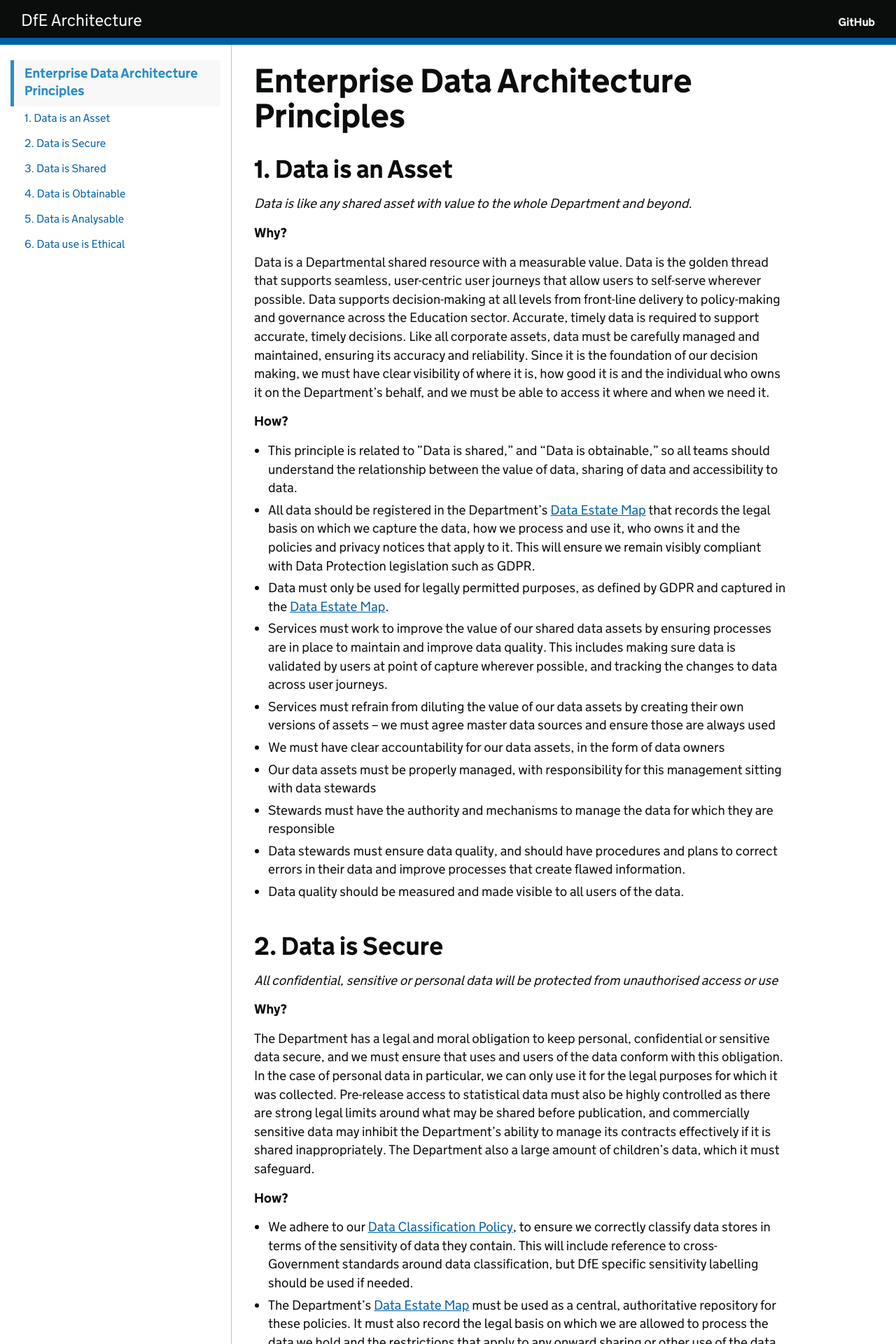
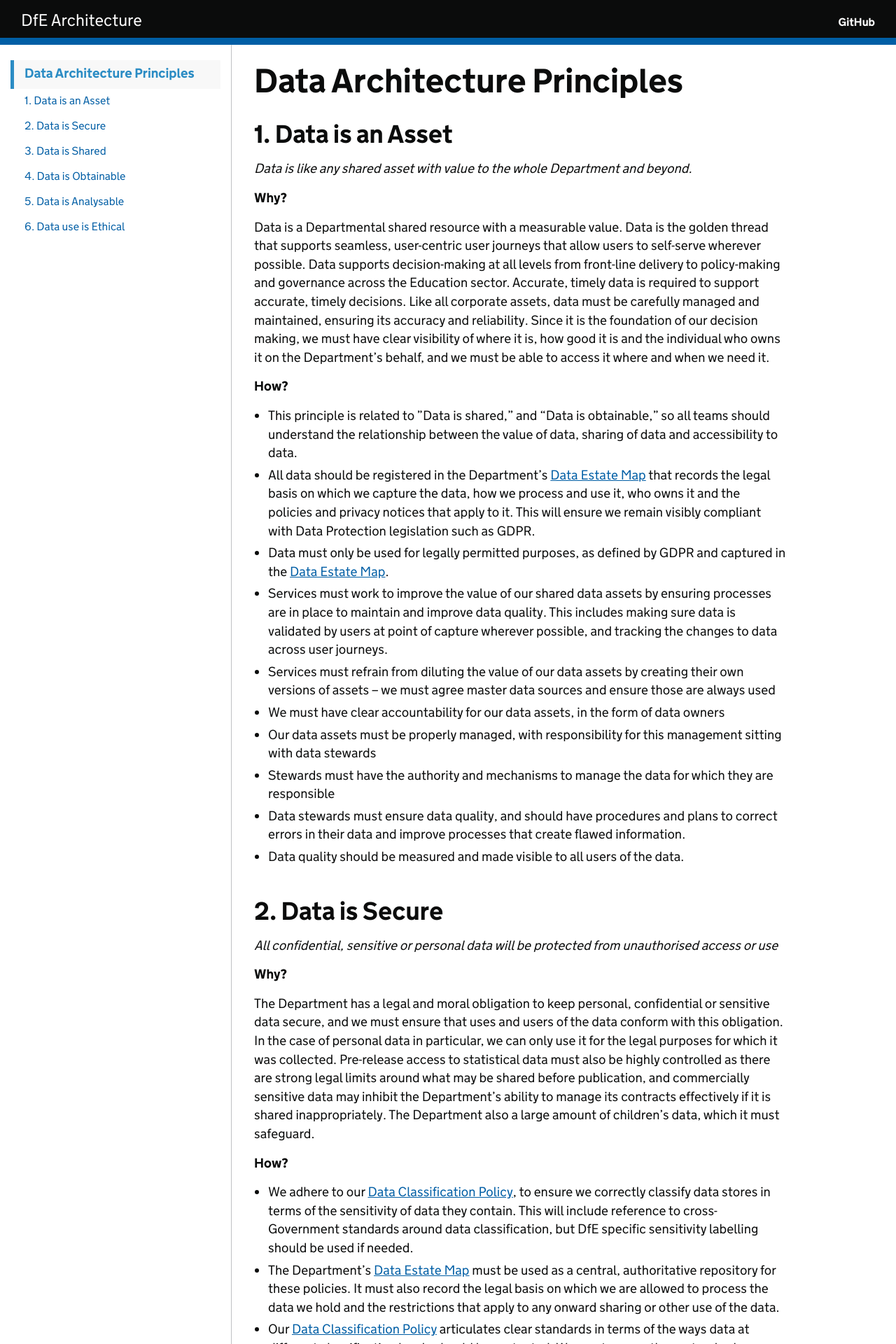
Before and after one commit to DFE-Digital/architecture, a Jekyll site: the page built from principles/data-architecture-principles.md, in a window 1280 px wide. Shown: the top 1920 px of the page at 70% size. Built offline with Jekyll 4.4.1, drawn with Linux system fonts in a browser that asks for light colours; our own code applies the rules of GitHub Pages for plain Markdown files; some of the changed text lies outside the part shown.

Commit message:
Update and rename enterprise-data-architecture-principles.md to data-architecture-principles.md
Retitle the data architecture principles, dropping the word enterprise.

```diff
--- a/principles/enterprise-data-architecture-principles.md
+++ b/principles/data-architecture-principles.md
@@ -3,7 +3,7 @@ category: Architecture Principles
 expires: 2021-01-01
 ---
 
-# Enterprise Data Architecture Principles
+# Data Architecture Principles
 
 ## 1. Data is an Asset
 _Data is like any shared asset with value to the whole Department and beyond._
```
